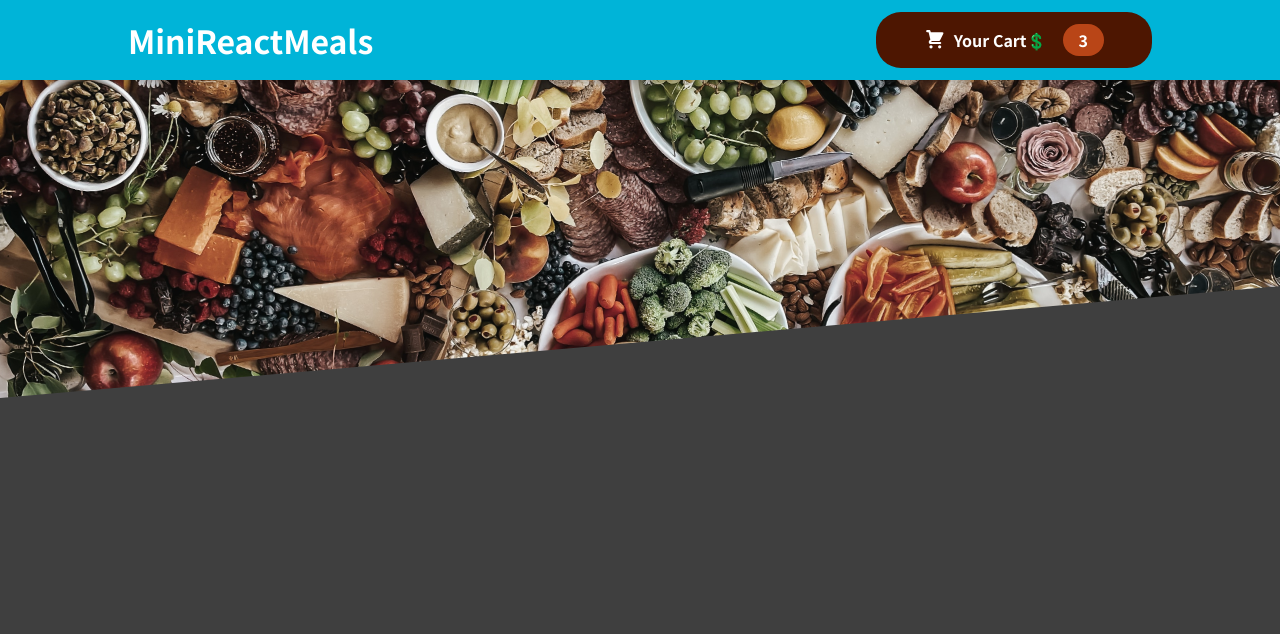
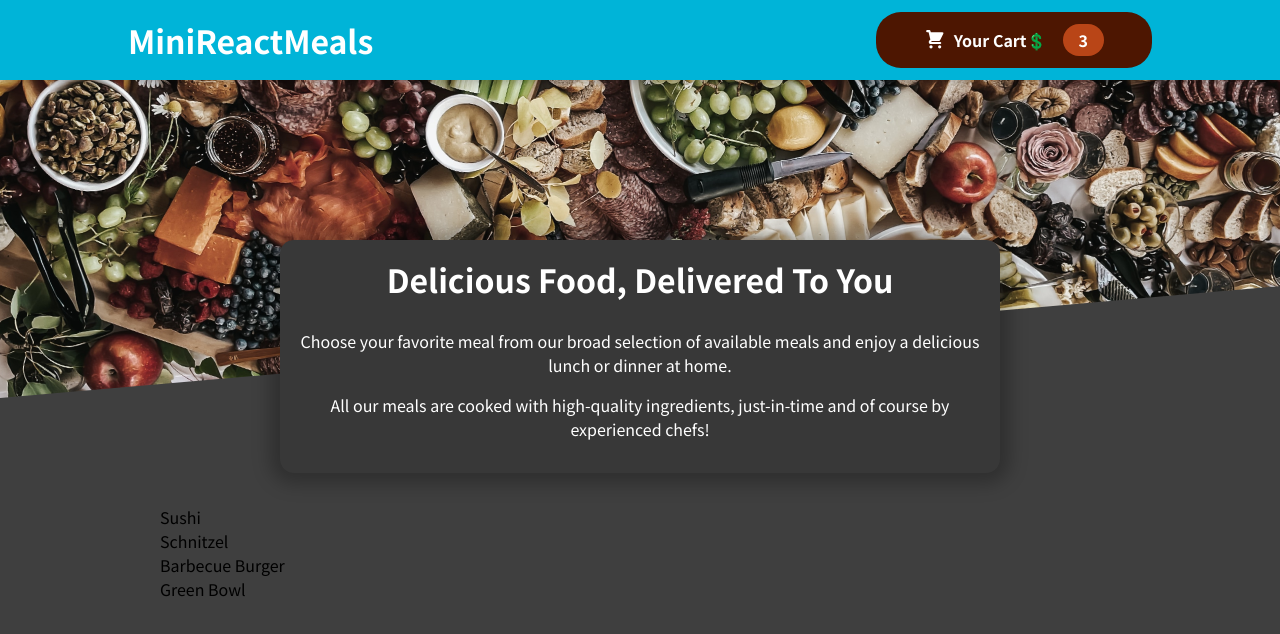
Before and after one commit to anask601/food-order-app, a React (Create React App) app: page / in a window 1280 px wide. Shown: the top 634 px of the page. Built offline with nearby package versions, Linux system fonts and the light colour scheme.

Commit message:
Added meals componets

```diff
--- a/src/App.js
+++ b/src/App.js
@@ -1,10 +1,14 @@
 import { Fragment } from "react";
 import Header from "./components/Layout/Header";
+import Meals from "./components/Meals/Meals";
 
 function App() {
   return (
     <Fragment>
       <Header />
+      <main>
+        <Meals />
+      </main>
     </Fragment>
   );
 }
--- a/src/components/Layout/HeaderCartButton.js
+++ b/src/components/Layout/HeaderCartButton.js
@@ -1,6 +1,7 @@
 import React, { Fragment } from "react";
 import CardIcon from "../Cards/CardIcon";
 import classes from "./HeaderCartButton.module.css";
+
 const HeaderCartButton = () => {
   return (
     <Fragment>
--- /dev/null
+++ b/src/components/Meals/AvailableMeals.js
@@ -0,0 +1,38 @@
+import React from "react";
+import classes from "./AvailableMeals.module.css";
+const DUMMY_MEALS = [
+  {
+    id: "m1",
+    name: "Sushi",
+    description: "Finest fish and veggies",
+    price: 22.99,
+  },
+  {
+    id: "m2",
+    name: "Schnitzel",
+    description: "A german specialty!",
+    price: 16.5,
+  },
+  {
+    id: "m3",
+    name: "Barbecue Burger",
+    description: "American, raw, meaty",
+    price: 12.99,
+  },
+  {
+    id: "m4",
+    name: "Green Bowl",
+    description: "Healthy...and green...",
+    price: 18.99,
+  },
+];
+const AvailableMeals = () => {
+  const mealLists = DUMMY_MEALS.map((meal) => <li>{meal.name}</li>);
+  return (
+    <section className={classes.meals}>
+      <ul>{mealLists}</ul>
+    </section>
+  );
+};
+
+export default AvailableMeals;
--- /dev/null
+++ b/src/components/Meals/AvailableMeals.module.css
@@ -0,0 +1,24 @@
+.meals {
+  max-width: 60rem;
+  width: 90%;
+  margin: 2rem auto;
+  animation: meals-appear 1s ease-out forwards;
+}
+
+.meals ul {
+  list-style: none;
+  margin: 0;
+  padding: 0;
+}
+
+@keyframes meals-appear {
+  from {
+    opacity: 0;
+    transform: translateY(3rem);
+  }
+
+  to {
+    opacity: 1;
+    transform: translateY(0);
+  }
+}
--- /dev/null
+++ b/src/components/Meals/Meals.js
@@ -0,0 +1,13 @@
+import React, { Fragment } from "react";
+import AvailableMeals from "./AvailableMeals";
+import MealsSummary from "./MealsSummary";
+const Meals = () => {
+  return (
+    <Fragment>
+      <MealsSummary />
+      <AvailableMeals />
+    </Fragment>
+  );
+};
+
+export default Meals;
--- /dev/null
+++ b/src/components/Meals/MealsSummary.js
@@ -0,0 +1,23 @@
+import React, { Fragment } from "react";
+import classes from "./MealsSummary.module.css";
+
+const MealsSummary = () => {
+  return (
+    <Fragment>
+      {" "}
+      <section className={classes.summary}>
+        <h2>Delicious Food, Delivered To You</h2>
+        <p>
+          Choose your favorite meal from our broad selection of available meals
+          and enjoy a delicious lunch or dinner at home.
+        </p>
+        <p>
+          All our meals are cooked with high-quality ingredients, just-in-time
+          and of course by experienced chefs!
+        </p>
+      </section>
+    </Fragment>
+  );
+};
+
+export default MealsSummary;
--- /dev/null
+++ b/src/components/Meals/MealsSummary.module.css
@@ -0,0 +1,18 @@
+.summary {
+  text-align: center;
+  max-width: 45rem;
+  width: 90%;
+  margin: auto;
+  margin-top: -10rem;
+  position: relative;
+  background-color: #383838;
+  color: white;
+  border-radius: 14px;
+  padding: 1rem;
+  box-shadow: 0 1px 18px 10px rgba(0, 0, 0, 0.25);
+}
+
+.summary h2 {
+  font-size: 2rem;
+  margin-top: 0;
+}
```
